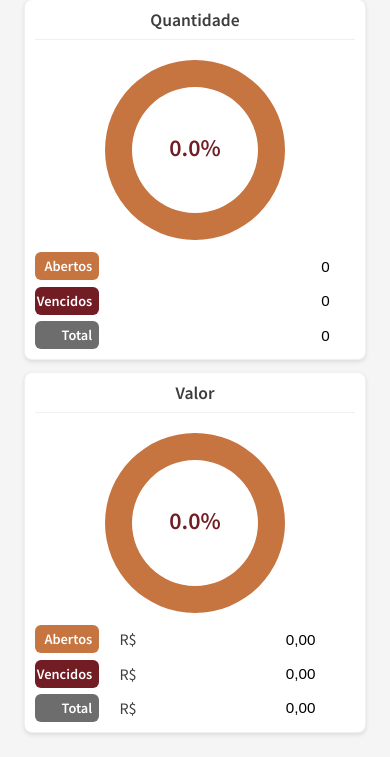
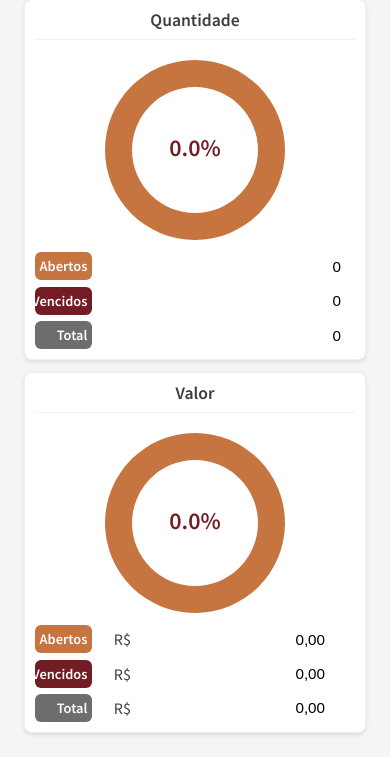
Before and after one commit to gskumlehn/dashboard-fonte, a Flask app: template app/templates/dashboard.html in a window 390 px wide; the page is wider, and only the part inside the window is pictured. Shown: the part 852-1609 px from the top of that part. Run offline with Flask 3, Linux system fonts and the light colour scheme; the template is opened without the code that fills it, so the values that code supplies are empty.

Commit message:
Testando formatação

```diff
--- a/app/static/css/dashboard.css
+++ b/app/static/css/dashboard.css
@@ -137,8 +137,8 @@
 .quadrant .stats {
     flex: 0 0 50%;
     display: grid;
-    grid-template-columns: 4rem 1fr; /* smaller label column so inputs have more room */
-    column-gap: 0.5rem; /* a bit tighter gap to reclaim space */
+    grid-template-columns: 3.6rem 1fr; /* slightly smaller label column to give inputs more room */
+    column-gap: 0.4rem;
     row-gap: 0.5rem;
     align-items: center;
     justify-items: start;
@@ -152,7 +152,7 @@
     display: inline-flex;
     align-items: center;
     justify-content: center;
-    padding: 0.25rem 0.4rem; /* reduce horizontal padding so label sits closer to chart */
+    padding: 0.2rem 0.35rem;
     border-radius: 6px;
     color: #ffffff;
     font-weight: 700;
@@ -183,10 +183,10 @@
     color: var(--black, #000000);
     font-weight: 400;
     font-size: 1rem;
-    padding: 0 2rem;
+    padding: 0 0.75rem; /* reduced lateral padding so value fits */
     margin: 0;
     width: 100%;
-    min-width: 4rem;
+    min-width: 0; /* allow inputs to shrink inside the grid */
     text-align: right;
     box-sizing: border-box;
     max-width: 100%;
@@ -198,7 +198,7 @@
     gap: 0.5rem;
     width: 100%;
     box-sizing: border-box;
-    padding: 0 1rem; /* increased by 0.5rem */
+    padding: 0 1.25rem; /* modest padding so symbol has space but not force truncation */
 }
 
 .quadrant .monetary-input {
@@ -210,10 +210,12 @@
     padding: 0;
     margin: 0;
     flex: 1 1 auto;
-    width: auto;
+    width: 100%;
     text-align: right;
     box-sizing: border-box; /* include padding in width */
+    min-width: 0; /* ensure it can shrink to available space without overflow */
     max-width: 100%;
+    overflow: visible;
 }
 
 @media (max-width: 900px) {
@@ -233,7 +235,7 @@
     }
     .quadrant .stats {
         flex: 0 0 55%;
-        grid-template-columns: 4rem 1fr;
+        grid-template-columns: 3.6rem 1fr;
     }
 
     .quadrant canvas {
@@ -281,8 +283,8 @@
     .quadrant .stats {
         width: 100%;
         flex: 0 0 auto;
-        grid-template-columns: 4rem 1fr;
-        column-gap: 0.4rem;
+        grid-template-columns: 3.6rem 1fr;
+        column-gap: 0.35rem;
         row-gap: 0.4rem;
         justify-content: center;
     }
@@ -290,7 +292,7 @@
     .quadrant .stat-row label {
         width: 100%;
         height: 28px;
-        padding: 0.2rem 0.4rem; /* mobile label padding reduced */
+        padding: 0.16rem 0.3rem;
         font-size: 0.9rem;
         justify-content: flex-end;
         text-align: right;
@@ -299,7 +301,7 @@
     .quadrant .stat-row input {
         font-size: 0.95rem;
         text-align: right;
-        padding: 0 1.6rem;
+        padding: 0 0.9rem;
         box-sizing: border-box; /* mobile: ensure padding included */
         max-width: 100%;
     }
@@ -309,12 +311,13 @@
     }
 
     .quadrant .monetary-wrapper {
-        padding: 0 0.9rem; /* increased proportionally (was 0.4rem -> ~+0.5rem) */
+        padding: 0 1.0rem; /* slightly larger but constrained to avoid truncation */
         box-sizing: border-box;
     }
     .quadrant .monetary-input {
         font-size: 0.95rem;
         box-sizing: border-box;
         max-width: 100%;
+        min-width: 0;
     }
 }
```
